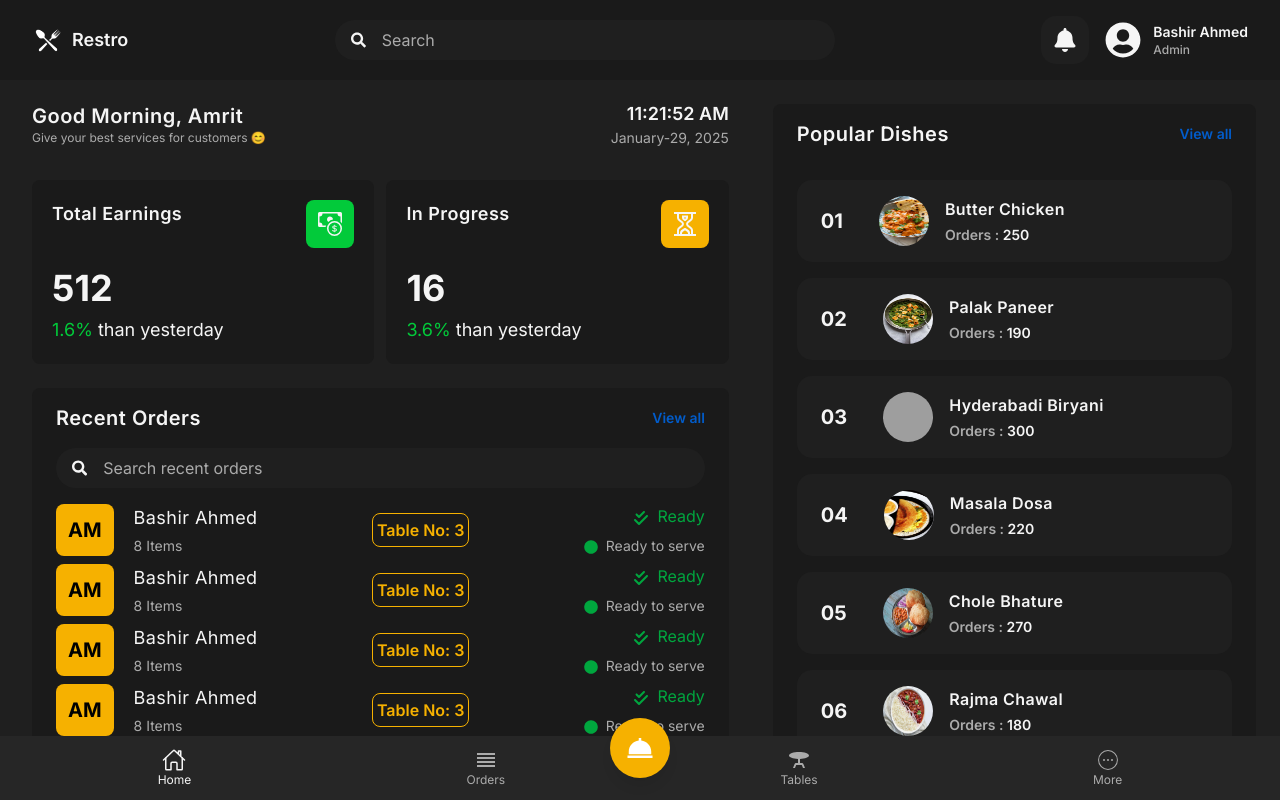
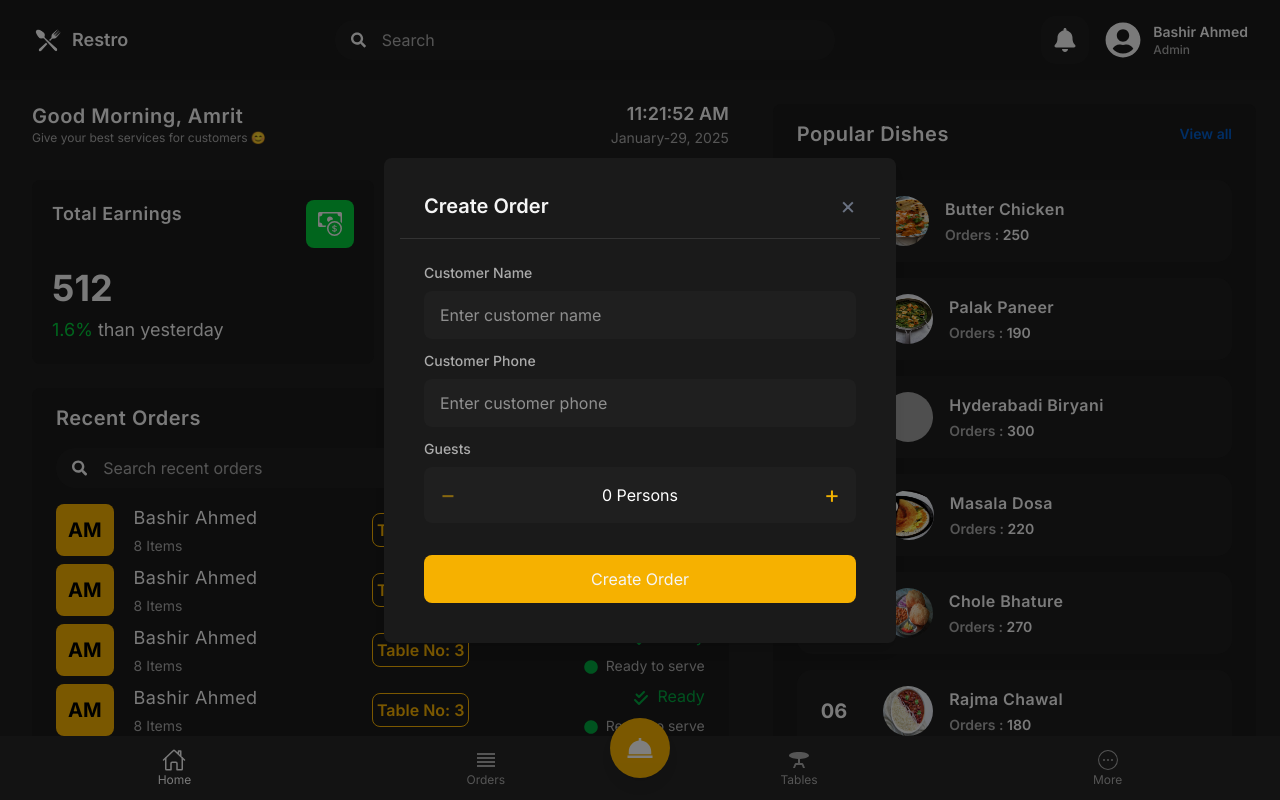
Before and after one commit to BashirAhmed-cse/mern-pos, a React (Vite) app in the folder pos-client/: page / in a window 1280 px wide. Both pictures are taken after a click on the button 640 px from the left and 748 px from the top of the page. Built offline with nearby package versions, Linux system fonts and the light colour scheme; grey boxes are pictures that could not be loaded.

Commit message:
modal ui and component complete

```diff
--- a/pos-client/src/components/shared/BottomNav.jsx
+++ b/pos-client/src/components/shared/BottomNav.jsx
@@ -1,25 +1,33 @@
-import React, { useState } from 'react';
+import React, { useState } from "react";
 import { IoHomeOutline } from "react-icons/io5";
 import { CiCircleMore } from "react-icons/ci";
 import { MdOutlineReorder, MdTableBar } from "react-icons/md";
 import { BiSolidDish } from "react-icons/bi";
-import clsx from 'clsx';
-import { useNavigate } from 'react-router-dom';
+import clsx from "clsx";
+import { useNavigate } from "react-router-dom";
+import Modal from "./Modal";
 
 const BottomNav = () => {
   const navigate = useNavigate();
-  const [activeTab, setActiveTab] = useState('home');
+  const [activeTab, setActiveTab] = useState("home");
+  const [isModalOpen, setIsModalOpen] = useState(false);
+  const [guestCount, setGuestCount] = useState(0);
 
   const handleTabClick = (tab) => {
     setActiveTab(tab);
-    navigate(tab === 'home' ? '/' : `/${tab}`);
+    navigate(tab === "home" ? "/" : `/${tab}`);
+  };
+
+  const handleIncrement = () => setGuestCount((prev) => prev + 1);
+  const handleDecrement = () => {
+    if (guestCount > 0) setGuestCount((prev) => prev - 1);
   };
 
   const navItems = [
-    { id: 'home', label: 'Home', icon: IoHomeOutline },
-    { id: 'orders', label: 'Orders', icon: MdOutlineReorder },
-    { id: 'tables', label: 'Tables', icon: MdTableBar },
-    { id: 'more', label: 'More', icon: CiCircleMore },
+    { id: "home", label: "Home", icon: IoHomeOutline },
+    { id: "orders", label: "Orders", icon: MdOutlineReorder },
+    { id: "tables", label: "Tables", icon: MdTableBar },
+    { id: "more", label: "More", icon: CiCircleMore },
   ];
 
   return (
@@ -27,19 +35,19 @@
       {/* Navigation Container */}
       <div
         role="navigation"
-        className="flex w-full  justify-around items-center    rounded-xl py-2 px-3"
+        className="flex w-full justify-around items-center rounded-xl py-2 px-3"
       >
         {navItems.map(({ id, label, icon: Icon }) => (
           <button
             key={id}
             className={clsx(
-              'flex flex-col items-center justify-center px-3 py-2 text-sm transition-all duration-200 rounded-lg',
-              'hover:bg-[#343434] focus:outline-none focus:ring-2 focus:ring-[#F6B100]',
-              activeTab === id ? 'text-[#f5f5f5]' : 'text-[#ababab]'
+              "flex flex-col items-center justify-center px-3 py-2 text-sm transition-all duration-200 rounded-lg",
+              "hover:bg-[#343434] focus:outline-none focus:ring-2 focus:ring-[#F6B100]",
+              activeTab === id ? "text-[#f5f5f5]" : "text-[#ababab]"
             )}
             onClick={() => handleTabClick(id)}
             aria-label={label}
-            aria-current={activeTab === id ? 'page' : undefined}
+            aria-current={activeTab === id ? "page" : undefined}
           >
             <Icon size={24} />
             <span className="text-xs">{label}</span>
@@ -49,12 +57,76 @@
 
       {/* Floating Action Button (Dishes) */}
       <button
+        onClick={() => setIsModalOpen(true)}
         role="button"
         className="absolute bottom-16 sm:bottom-6 bg-[#F6B100] text-white rounded-full p-3 h-14 w-14 flex items-center justify-center shadow-lg hover:bg-[#e6a000] transition-all duration-200 focus:outline-none focus:ring-2 focus:ring-[#F6B100]"
         aria-label="Dishes"
       >
         <BiSolidDish size={30} />
       </button>
+
+      {/* Order Modal */}
+      <Modal
+        isOpen={isModalOpen}
+        onClose={() => setIsModalOpen(false)}
+        title="Create Order"
+      >
+        <div>
+          <label className="block text-[#ababab] mb-2 text-sm font-medium">
+            Customer Name
+          </label>
+          <div className="flex items-center rounded-lg p-3 px-4 bg-[#1f1f1f]">
+            <input
+              type="text"
+              placeholder="Enter customer name"
+              className="bg-transparent flex-1 text-white focus:outline-none"
+            />
+          </div>
+        </div>
+        <div>
+          <label className="block text-[#ababab] mb-2 mt-3 text-sm font-medium">
+            Customer Phone
+          </label>
+          <div className="flex items-center rounded-lg p-3 px-4 bg-[#1f1f1f]">
+            <input
+              type="number"
+              placeholder="Enter customer phone "
+              className="bg-transparent flex-1 text-white focus:outline-none"
+            />
+          </div>
+        </div>
+
+        {/* Guest Counter */}
+        <div>
+          <label className="block text-[#ababab] mb-2 mt-3 text-sm font-medium">
+            Guests
+          </label>
+          <div className="flex items-center justify-between bg-[#1f1f1f] px-4 py-3 rounded-lg">
+            <button
+              className="text-yellow-500 text-2xl disabled:opacity-50"
+              onClick={handleDecrement}
+              disabled={guestCount === 0}
+              aria-label="Decrease guest count"
+            >
+              &minus;
+            </button>
+            <span className="text-white">
+              {guestCount} Person{guestCount !== 1 ? "s" : ""}
+            </span>
+            <button
+              className="text-yellow-500 text-2xl"
+              onClick={handleIncrement}
+              aria-label="Increase guest count"
+            >
+              &#43;
+            </button>
+          </div>
+        </div>
+
+        <button onClick={() => navigate("/tables")} className="w-full bg-[#F6B100] text-[#f5f5f5] rounded-lg py-3 mt-8 hover:bg-yellow-700">
+          Create Order
+        </button>
+      </Modal>
     </div>
   );
 };
--- /dev/null
+++ b/pos-client/src/components/shared/Modal.jsx
@@ -0,0 +1,47 @@
+import React, { useEffect, useCallback } from 'react';
+
+const Modal = ({ title, onClose, isOpen, children }) => {
+  const handleKeyDown = useCallback((e) => {
+    if (e.key === 'Escape') onClose();
+  }, [onClose]);
+
+  useEffect(() => {
+    if (isOpen) {
+      document.addEventListener('keydown', handleKeyDown);
+    } else {
+      document.removeEventListener('keydown', handleKeyDown);
+    }
+    return () => document.removeEventListener('keydown', handleKeyDown);
+  }, [isOpen, handleKeyDown]);
+
+  if (!isOpen) return null;
+
+  return (
+    <div
+      className="fixed inset-0 bg-black/50 flex items-center justify-center z-50"
+      onClick={onClose}
+      aria-hidden={!isOpen}
+    >
+      <div
+        className="bg-[#1a1a1a] shadow-lg w-full max-w-lg mx-4 rounded-lg p-4"
+        onClick={(e) => e.stopPropagation()} // Prevent closing when clicking inside modal
+        role="dialog"
+        aria-modal="true"
+      >
+        <div className="flex justify-between items-center px-6 py-4 border-b border-[#333]">
+          <h2 className="text-xl text-[#f5f5f5] font-semibold">{title}</h2>
+          <button
+            className="text-gray-500 text-2xl hover:text-gray-300"
+            onClick={onClose}
+            aria-label="Close modal"
+          >
+            &times;
+          </button>
+        </div>
+        <div className="p-6">{children}</div>
+      </div>
+    </div>
+  );
+};
+
+export default Modal;
```
